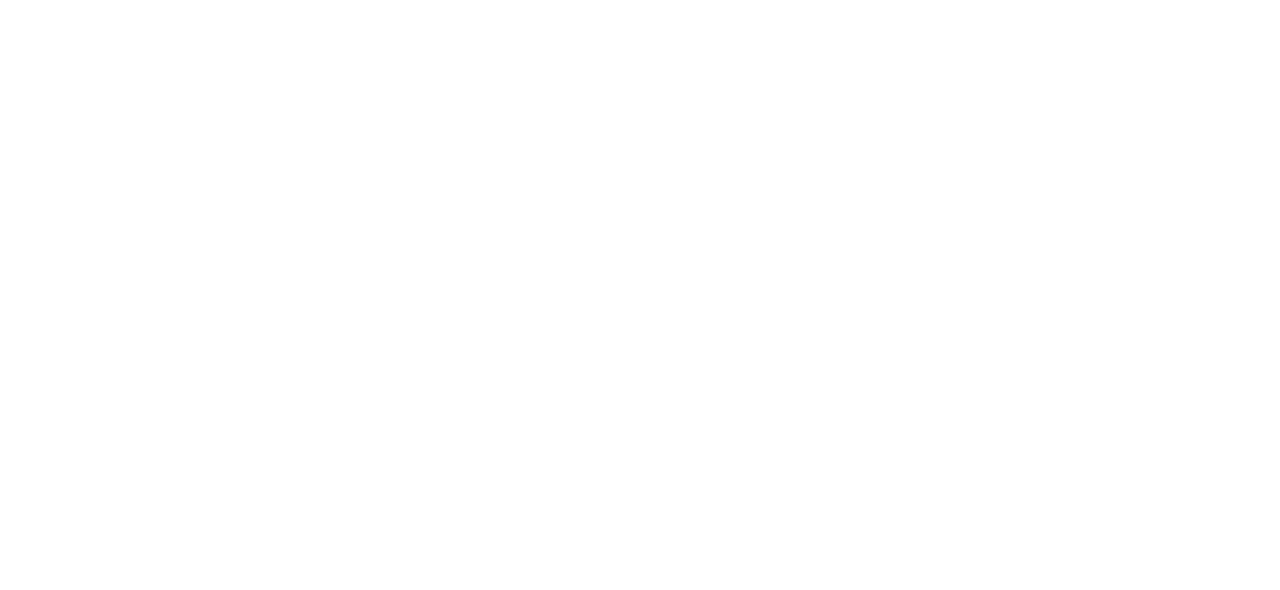
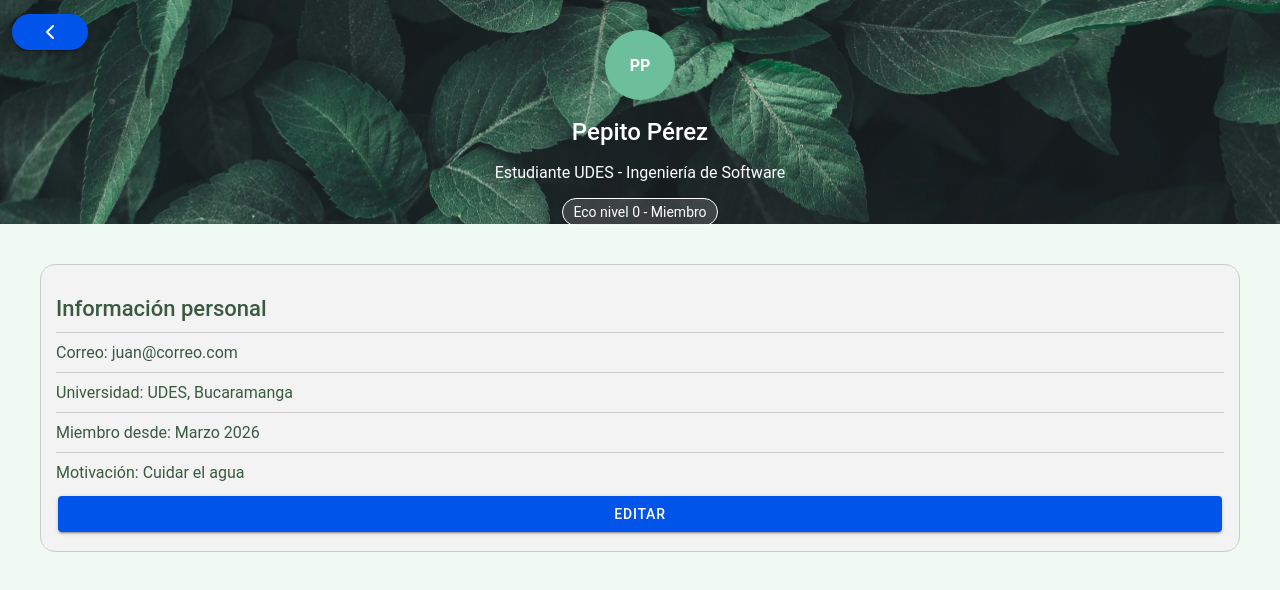
Before and after one commit to JhoJan206/ecorutinaApp, a React (Vite) app: page /perfil in a window 1280 px wide. Shown: the top 590 px of the page. Built offline with nearby package versions, Linux system fonts and the light colour scheme.

Commit message:
Se agrega el Front de la pagina del perfil

```diff
--- a/src/App.tsx
+++ b/src/App.tsx
@@ -37,6 +37,7 @@ import Portada from './pages/Portada';
 import Login from './pages/Login';
 import Registro from './pages/Registro';
 import Home from './pages/Home';
+import Perfil from './pages/Perfil';
 
 const App: React.FC = () => (
   <IonApp>
@@ -46,6 +47,7 @@ const App: React.FC = () => (
         <Route path="/login" component={Login} />
         <Route path="/registro" component={Registro} />
         <Route path="/home" component={Home} />
+        <Route path="/perfil" component={Perfil} />
       </IonRouterOutlet>
     </IonReactRouter>
   </IonApp>
--- a/src/pages/Home.css
+++ b/src/pages/Home.css
@@ -39,7 +39,7 @@ main{
     width: 30%;
     text-align: center;
 }
-.card {
+.card-progress {
     background: #f3f3f3;
     padding: 15px;
     border-radius: 15px;
--- a/src/pages/Home.tsx
+++ b/src/pages/Home.tsx
@@ -41,7 +41,7 @@ const Home: React.FC = () => {
                 <main>
                     <h3>Rutinas de hoy</h3>
 
-                    <div className="card">
+                    <div className="card-progress">
                         <h4>Ahorro de agua</h4>
                         <p>0 de 5 hábitos completados</p>
                         <div className="progress">
@@ -50,7 +50,7 @@ const Home: React.FC = () => {
                         <small>0% completado</small>
                     </div>
 
-                    <div className="card">
+                    <div className="card-progress">
                         <h4>Energía responsable</h4>
                         <p>0 de 4 hábitos completos</p>
                         <div className="progress">
@@ -65,7 +65,7 @@ const Home: React.FC = () => {
                         <div className="mini-card">📒<p>Mis Rutinas</p></div>
                         <div className="mini-card">🏆<p>Recompensas</p></div>
                         <div className="mini-card">🌎<p>Simulador</p></div>
-                        <div className="mini-card">👤<p>Perfil</p></div>
+                        <div className="mini-card" onClick={() => history.push('/Perfil')}>👤<p>Perfil</p></div>
                     </div>
                 </main>
 
--- /dev/null
+++ b/src/pages/Perfil.css
@@ -0,0 +1,60 @@
+ion-content {
+    --background: none;
+    background: url('/fondo.jpg') no-repeat center center / cover;
+}
+.perfil-main{
+    background-color: #F0FBF4;
+    padding: 40px;
+    height: 72%;
+}
+.input-edit {
+  background: white;
+  border-radius: 10px;
+  padding: 5px;
+  margin: 5px 0;
+  color: #3a5a40;
+}
+.perfil-header {
+  color: white;
+  border-radius: 20px;
+  padding: 20px;
+  text-align: center;
+  position: relative;
+  height: 28%;
+}
+.btn-back {
+  position: absolute;
+  left: 10px;
+  top: 10px;
+}
+.avatar-grande {
+  width: 70px;
+  height: 70px;
+  background: #6dbf9b;
+  border-radius: 50%;
+  display: flex;
+  align-items: center;
+  justify-content: center;
+  margin: 10px auto;
+  font-weight: bold;
+}
+.nivel {
+  border: 1px solid white;
+  background-color: #d9d9d92d;
+  border-radius: 20px;
+  padding: 5px 10px;
+  display: inline-block;
+  font-size: 14px;
+}
+.info-card {
+  background: #f3f3f3;
+  border-radius: 15px;
+  padding: 15px;
+  color: #3a5a40;
+  border: solid 1px #ccc;
+}
+.info-item {
+  justify-content: space-between;
+  padding: 10px 0;
+  border-top: 1px solid #ccc;
+}
--- /dev/null
+++ b/src/pages/Perfil.tsx
@@ -0,0 +1,93 @@
+import { IonPage, IonContent, IonButton, IonInput } from '@ionic/react';
+import { useHistory } from 'react-router';
+import { useState } from 'react';
+import './Perfil.css';
+
+const Perfil: React.FC = () => {
+    const history = useHistory();
+
+    const [editando, setEditando] = useState(false);
+
+    const [datos, setDatos] = useState({
+        nombre: 'Pepito Pérez',
+        correo: 'juan@correo.com',
+        universidad: 'UDES, Bucaramanga',
+        motivacion: 'Cuidar el agua',
+        miembro: 'Marzo 2026'
+    });
+
+    const handleChange = (campo: string, valor: string) => {
+        setDatos({ ...datos, [campo]: valor });
+    };
+
+    return (
+        <IonPage>
+            <IonContent className="perfil-content">
+
+                <div className="perfil-header">
+                    <IonButton className='btn-back' onClick={() => history.push('/home')} expand="block" shape="round">
+                        <svg xmlns="http://www.w3.org/2000/svg" width="24" height="24" viewBox="0 0 24 24" fill="none" stroke="currentColor" stroke-width="2" stroke-linecap="round" stroke-linejoin="round" className="icon icon-tabler icons-tabler-outline icon-tabler-chevron-left"><path stroke="none" d="M0 0h24v24H0z" fill="none" /><path d="M15 6l-6 6l6 6" /></svg>
+                    </IonButton>
+
+                    <div className="avatar-grande">
+                        {datos.nombre.split(' ').map(n => n[0]).join('')}
+                    </div>
+
+                    {editando ? (
+                        <IonInput className="input-edit" value={datos.nombre} onIonChange={e => handleChange('nombre', e.detail.value!)}/>
+                    ) : (
+                        <h2>{datos.nombre}</h2>
+                    )}
+
+                    <p>Estudiante UDES - Ingeniería de Software</p>
+                    <div className="nivel">Eco nivel 0 - Miembro</div>
+                </div>
+
+                <main className='perfil-main'>
+                    <div className="info-card">
+                        <h3>Información personal</h3>
+
+                        <div className="info-item">
+                            <span>Correo: </span>
+                            {editando ? (
+                                <IonInput value={datos.correo} onIonChange={e => handleChange('correo', e.detail.value!)} />
+                            ) : (
+                                <span>{datos.correo}</span>
+                            )}
+                        </div>
+
+                        <div className="info-item">
+                            <span>Universidad: </span>
+                            {editando ? (
+                                <IonInput value={datos.universidad} onIonChange={e => handleChange('universidad', e.detail.value!)}/>
+                            ) : (
+                                <span>{datos.universidad}</span>
+                            )}
+                        </div>
+
+                        <div className="info-item">
+                            <span>Miembro desde: </span>
+                            <span>{datos.miembro}</span>
+                        </div>
+
+                        <div className="info-item">
+                            <span>Motivación: </span>
+                            {editando ? (
+                                <IonInput value={datos.motivacion} onIonChange={e => handleChange('motivacion', e.detail.value!)} />
+                            ) : (
+                                <span>{datos.motivacion}</span>
+                            )}
+                        </div>
+
+                        <div className="btn-container">
+                            <IonButton onClick={() => setEditando(!editando)} expand="block">{editando ? 'Guardar' : 'Editar'}</IonButton>
+                        </div>
+                    </div>
+                </main>
+
+            </IonContent>
+        </IonPage>
+    );
+};
+
+export default Perfil;
```
